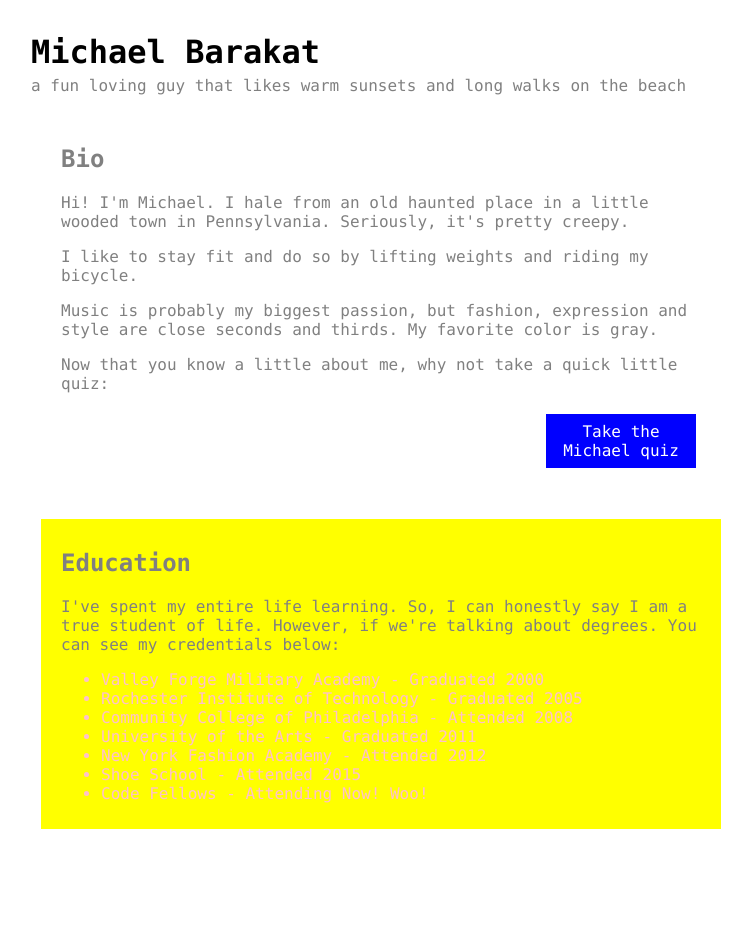
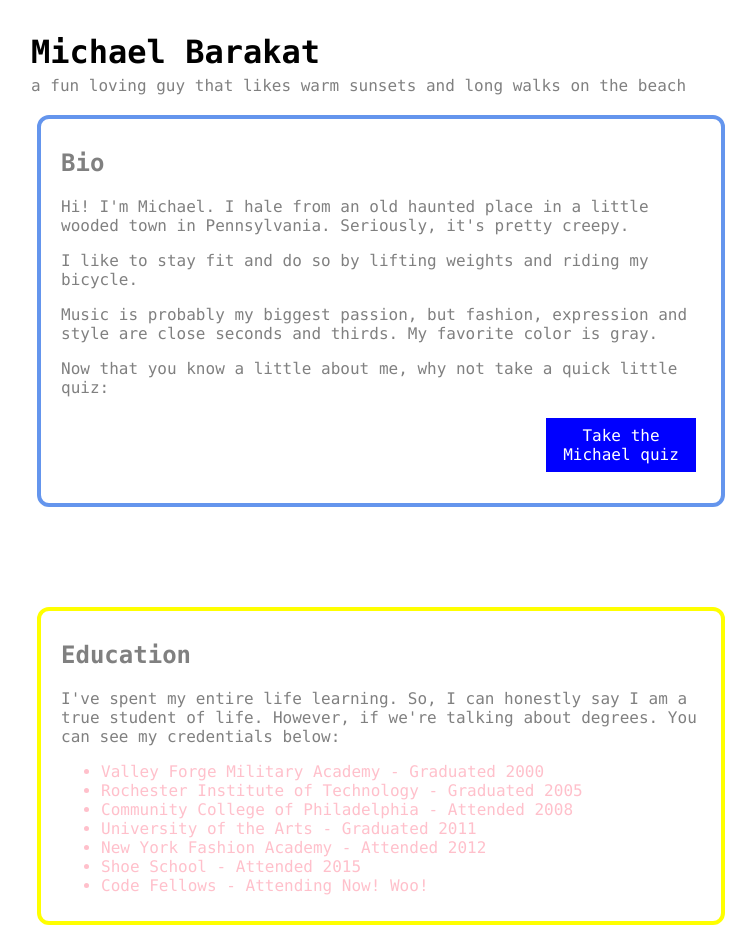
Before and after one commit to mikeybkats/about-me, a plain HTML site: page index.html in a window 1280 px wide. Shown: the top 952 px of the page, without its empty margins (259-1015 px from the left). Drawn offline with Linux system fonts and the light colour scheme.

Commit message:
null data issue resloved on question three

```diff
--- a/app.js
+++ b/app.js
@@ -130,7 +130,7 @@ function quiz() {
         questionTally = questionTally += 1;
       }
 
-      if (guesses === 0){
+      if (guesses <= 0){
         alert('Sorry ' + username + ' you have failed to guess the my size. Which is 11 BTW. ');
         var correctSize = false;
       }
@@ -166,6 +166,7 @@ function quiz() {
       }
       if (y === 0){
         alert('You have failed to guess one of my favorite colors. Well... here they are in case you were interested: Gray, purple, orange, mint green, cerulean, eggplant (which is really just dark purple). =)');
+        runAgain = true;
       }
     }
   }
--- a/style.css
+++ b/style.css
@@ -47,8 +47,17 @@ li {
   clear: both;
 }
 
+.bio {
+  padding-bottom: 90px;
+  border-radius: 12px;
+  border: 4px solid CornflowerBlue ;
+
+}
+
 .education {
-  background-color: yellow;
+  background-color: none;
+  border-radius: 12px;
+  border: 4px solid yellow;
 }
 
 .links {
```
